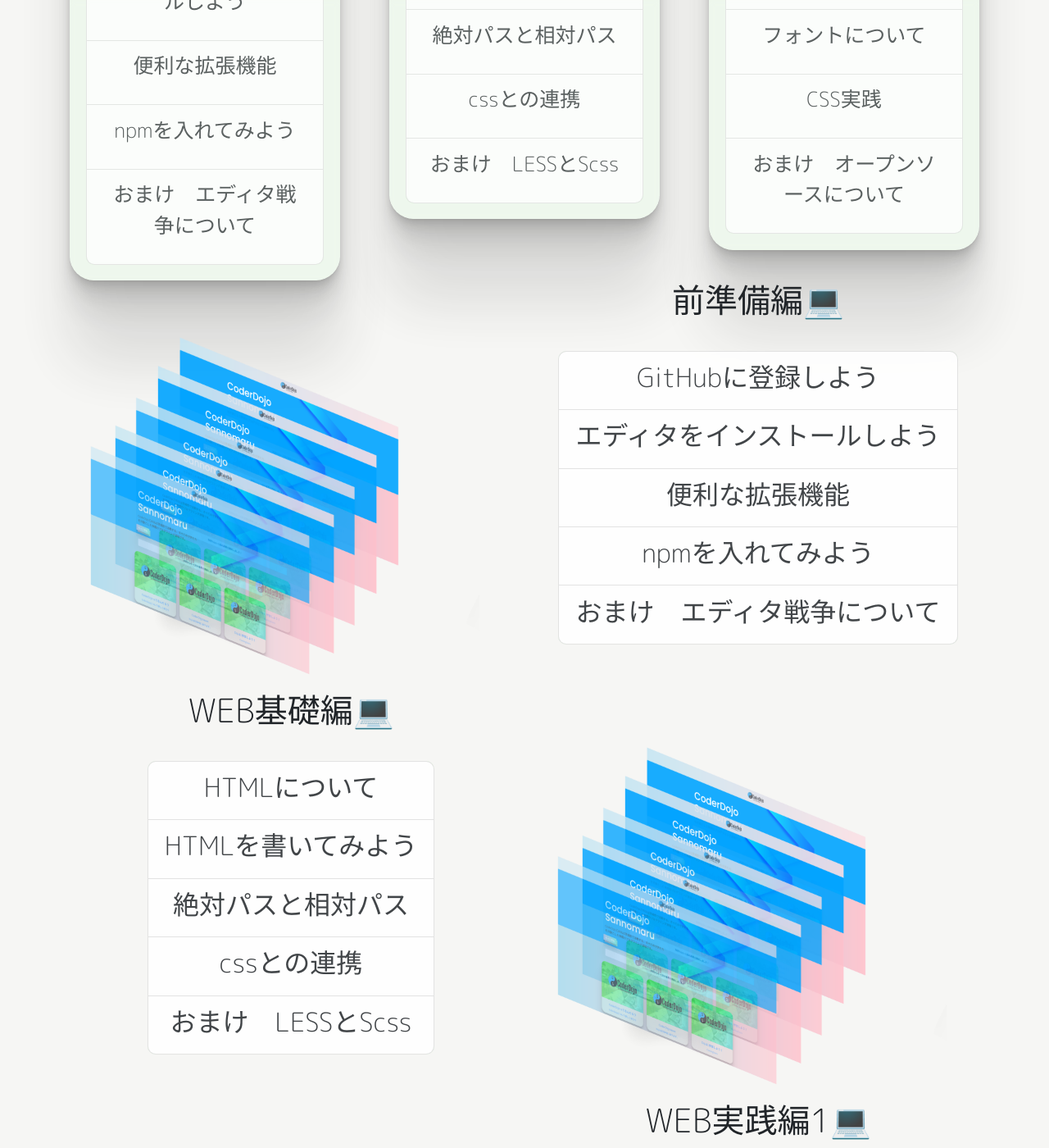
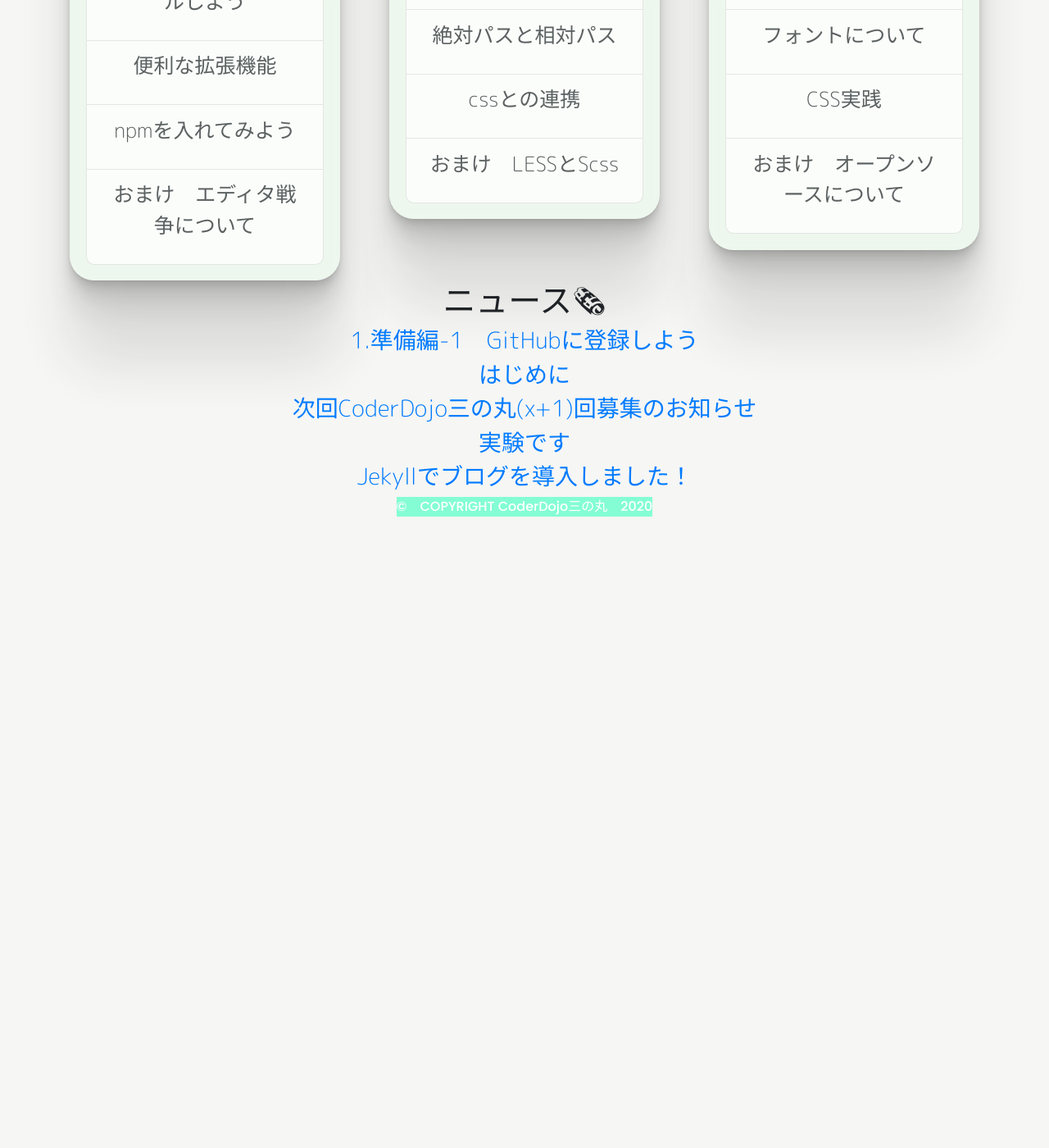
Before and after one commit to startguide/startguide.jp, a Jekyll site: the page built from index.html, in a window 1280 px wide and 1400 px high, scrolled down 1305 px. Shown: the whole window at 82% size. Built offline with Jekyll 4.4.1, drawn with Linux system fonts in a browser that asks for light colours; after the commit the page ends 1935 px from its top, so only the background shows below that; some of the changed text lies outside the part shown.

Commit message:
Update index.html

```diff
--- a/index.html
+++ b/index.html
@@ -180,149 +180,7 @@
       </div>
     </div>
   </div>
-  <div class="container">
-    <div class="row">
-      <div class=" col-6">
-        <img src="media/window.png" width="500px" height="500px" alt="">
-      </div>
-      <div class="col-6">
-        <div class="row">
-          <div class="title s-1">
-            <h1>前準備編&#x1f4bb;</h1>
-          </div>
-        </div>
-        <div class="row">
-          <div class="title">
-            <ul class="list-group">
-              <li class="list-group-item">
-                <h2>GitHubに登録しよう</h2>
-              </li>
-              <li class="list-group-item">
-                <h2>エディタをインストールしよう</h2>
-              </li>
-              <li class="list-group-item">
-                <h2>便利な拡張機能</h2>
-              </li>
-              <li class="list-group-item">
-                <h2>npmを入れてみよう</h2>
-              </li>
-              <li class="list-group-item">
-                <h2>おまけ　エディタ戦争について</h2>
-              </li>
-            </ul>
-          </div>
-        </div>
 
-      </div>
-    </div>
-
-    <div class="row">
-
-      <div class="col-6">
-        <div class="row">
-          <div class="title s-1">
-            <h1>WEB基礎編&#x1f4bb;</h1>
-          </div>
-        </div>
-        <div class="row">
-          <div class="title">
-            <ul class="list-group">
-              <li class="list-group-item">
-                <h2>HTMLについて</h2>
-              </li>
-              <li class="list-group-item">
-                <h2>HTMLを書いてみよう</h2>
-              </li>
-              <li class="list-group-item">
-                <h2>絶対パスと相対パス</h2>
-              </li>
-              <li class="list-group-item">
-                <h2>cssとの連携</h2>
-              </li>
-              <li class="list-group-item">
-                <h2>おまけ　LESSとScss</h2>
-              </li>
-            </ul>
-          </div>
-        </div>
-
-      </div>
-      <div class=" col-6">
-        <img src="media/window.png" width="500px" height="500px" alt="">
-      </div>
-    </div>
-
-    <div class="row">
-      <div class=" col-6">
-        <img src="media/window.png" width="500px" height="500px" alt="">
-      </div>
-      <div class="col-6">
-        <div class="row">
-          <div class="title s-1">
-            <h1>WEB実践編1&#x1f4bb;</h1>
-          </div>
-        </div>
-        <div class="row">
-          <div class="title">
-            <ul class="list-group">
-              <li class="list-group-item">
-                <h2>GitHubに登録しよう</h2>
-              </li>
-              <li class="list-group-item">
-                <h2>エディタをインストールしよう</h2>
-              </li>
-              <li class="list-group-item">
-                <h2>便利な拡張機能</h2>
-              </li>
-              <li class="list-group-item">
-                <h2>npmを入れてみよう</h2>
-              </li>
-              <li class="list-group-item">
-                <h2>おまけ　エディタ戦争について</h2>
-              </li>
-            </ul>
-          </div>
-        </div>
-
-      </div>
-    </div>
-
-    <div class="row">
-
-      <div class="col-6">
-        <div class="row">
-          <div class="title s-1">
-            <h1>WEB実践編2&#x1f4bb;</h1>
-          </div>
-        </div>
-        <div class="row">
-          <div class="title">
-            <ul class="list-group">
-              <li class="list-group-item">
-                <h2>GitHubに登録しよう</h2>
-              </li>
-              <li class="list-group-item">
-                <h2>エディタをインストールしよう</h2>
-              </li>
-              <li class="list-group-item">
-                <h2>便利な拡張機能</h2>
-              </li>
-              <li class="list-group-item">
-                <h2>npmを入れてみよう</h2>
-              </li>
-              <li class="list-group-item">
-                <h2>おまけ　エディタ戦争について</h2>
-              </li>
-            </ul>
-          </div>
-        </div>
-
-      </div>
-      <div class=" col-6">
-        <img src="media/window.png" width="500px" height="500px" alt="">
-      </div>
-    </div>
-  </div>
   <div class="container">
     <div class="row title">
       <div class="title">
```
